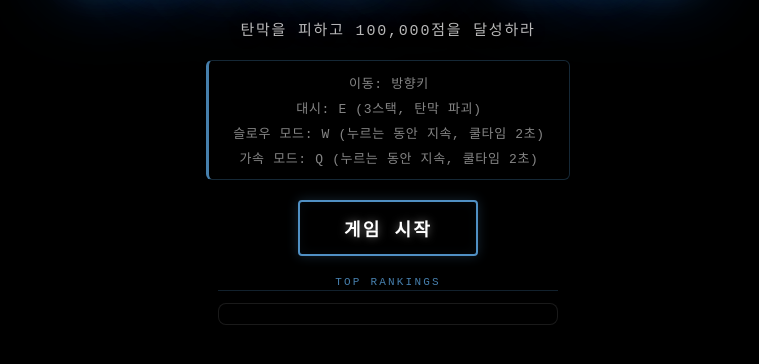
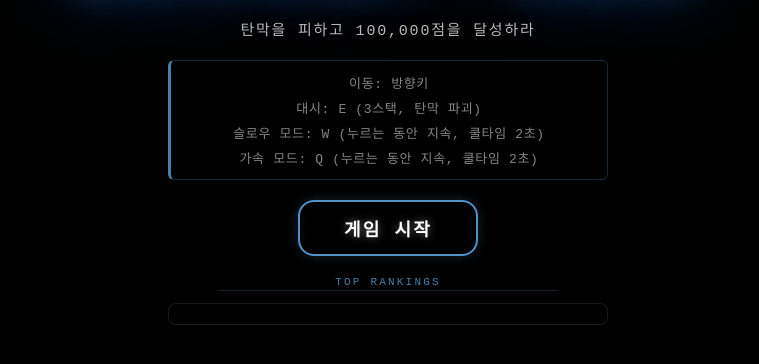
Before and after one commit to chodonghee-hub/BulletRun, a website built with Vite: page index.html in a window 1280 px wide. Shown: the part 284-648 px from the top of the page, without its empty margins (252-1011 px from the left). Built offline with nearby package versions, Linux system fonts and the light colour scheme; some packages are replaced by stand-ins of ours; no server answers; the database is empty; files whose address does not match are found by name.

Commit message:
fix: landing page resize

```diff
--- a/styles/ui.css
+++ b/styles/ui.css
@@ -323,6 +323,8 @@
   display: flex;
   flex-direction: column;
   align-items: center;
+  width: 100%;
+  max-width: 440px;
   gap: 6px;
   font-size: 13px;
   color: rgba(255,255,255,0.52);
@@ -356,7 +358,7 @@
   background: transparent;
   color: #fff;
   border: 2px solid rgba(100,181,246,0.8);
-  border-radius: 4px;
+  border-radius: 16px;
   cursor: pointer;
   transition: all 0.2s ease;
   pointer-events: all;
@@ -418,7 +420,7 @@
   max-height: 360px;
   overflow-y: auto;
   width: 100%;
-  max-width: 340px;
+  max-width: 440px;
   background: rgba(0,0,0,0.50);
   border: 1px solid rgba(255,255,255,0.10);
   border-radius: 8px;
```
